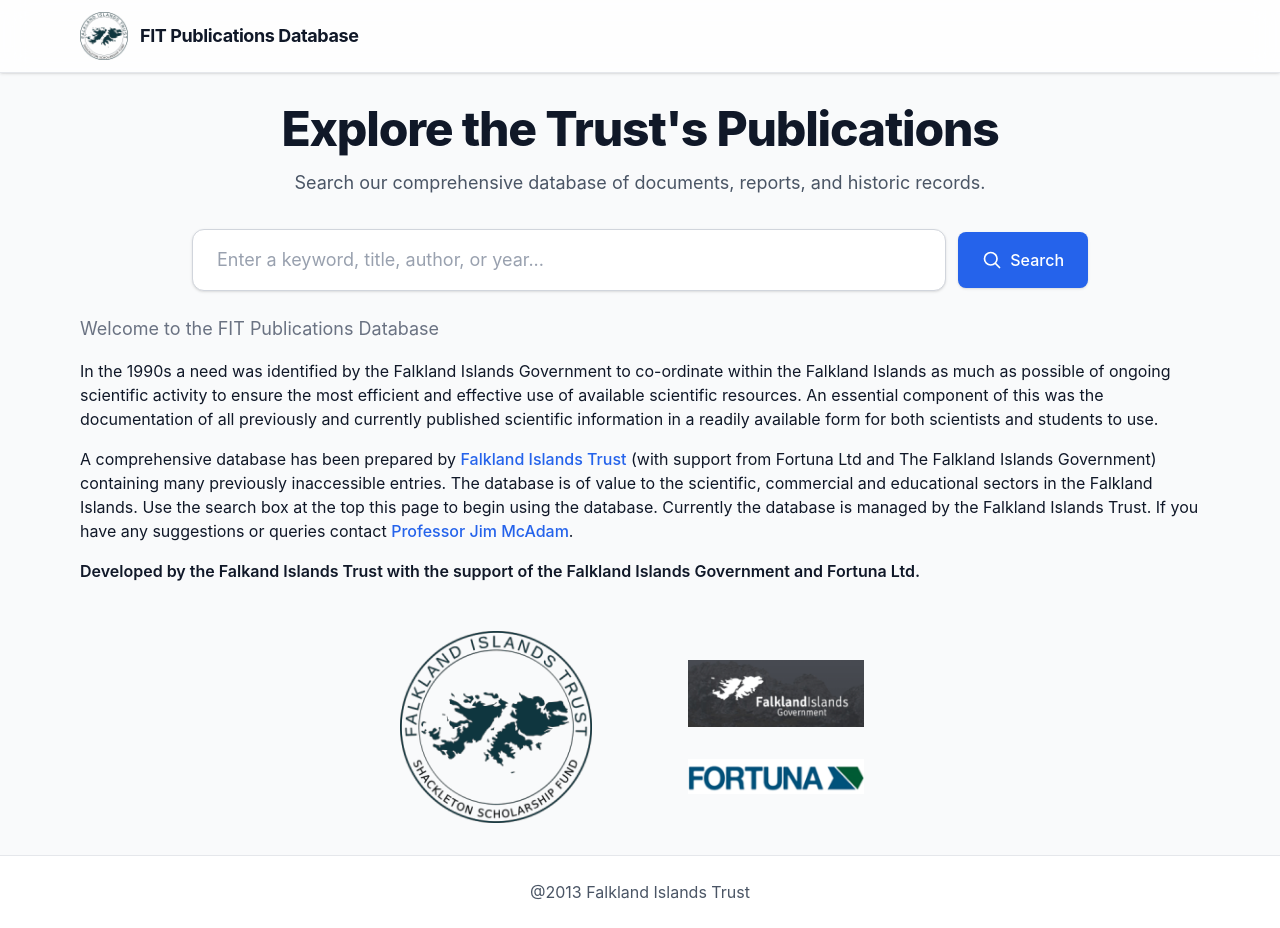
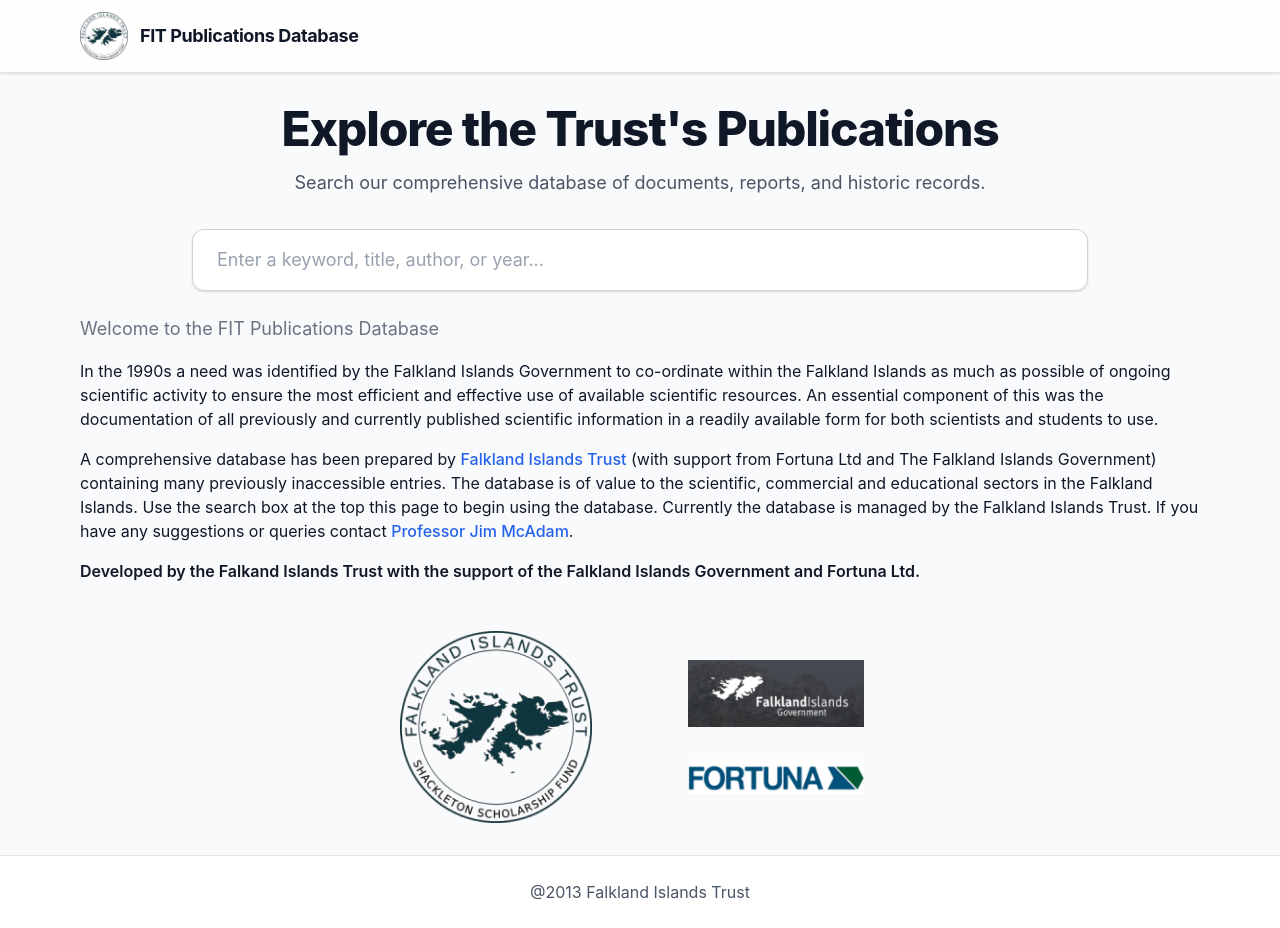
Before and after one commit to tmcadam/ukfitdb3, a React (Vite) app: page / in a window 1280 px wide. Built offline with nearby package versions, Linux system fonts and the light colour scheme.

Commit message:
Make search live on key press

```diff
--- a/src/App.jsx
+++ b/src/App.jsx
@@ -28,10 +28,20 @@ function App() {
     loadPublications();
   }, [loadPublications]);
 
-  const handleSearch = () => {
-    search(publications);
-    setCurrentView(Display.RESULTS);
-  };
+  useEffect(() => {
+    if (searchTerm.trim()) {
+      search(publications);
+      if (currentView !== Display.RESULTS) {
+        setCurrentView(Display.RESULTS);
+      }
+    }
+  }, [searchTerm, publications, currentView]);
+
+  useEffect(() => {
+    if (searchTerm.trim() === '' && currentView === Display.RESULTS) {
+      setCurrentView(Display.HOME);
+    }
+  }, [searchTerm, currentView]);
 
   const navHome = () => {
     clearSearch();
@@ -62,7 +72,6 @@ function App() {
         <Search
           searchTerm={searchTerm}
           onSearchTermChange={setSearchTerm}
-          onSearch={handleSearch}
           loadingStatus={loadingStatus}
           isHero={currentView === Display.HOME}
         />
--- a/src/components/Results.jsx
+++ b/src/components/Results.jsx
@@ -1,10 +1,40 @@
-import React, { useState } from 'react';
+import React, { useState, useRef, useEffect } from 'react';
 
 /**
  * Results component - displays search results in an expandable Card layout.
+ * Uses FLIP-style animations for smooth transitions between search states.
  */
 function Results({ results }) {
   const [expandedCard, setExpandedCard] = useState(null);
+  const prevResultsRef = useRef([]);
+  const itemRefs = useRef({});
+  const [animatingIds, setAnimatingIds] = useState(new Set());
+
+  // Track which items are new, removed, or unchanged between result sets
+  useEffect(() => {
+    const prevResults = prevResultsRef.current;
+    const prevIds = new Set(prevResults.map(r => r.id));
+    const currentIds = new Set(results.map(r => r.id));
+
+    // Find new items that need entrance animation
+    const newIds = new Set();
+    results.forEach(pub => {
+      if (!prevIds.has(pub.id)) {
+        newIds.add(pub.id);
+      }
+    });
+
+    if (newIds.size > 0) {
+      setAnimatingIds(newIds);
+      // Clear animation state after transition completes
+      const timer = setTimeout(() => {
+        setAnimatingIds(new Set());
+      }, 400);
+      return () => clearTimeout(timer);
+    }
+
+    prevResultsRef.current = results;
+  }, [results]);
 
   const toggleExpandCard = (id) => {
     setExpandedCard(expandedCard === id ? null : id);
@@ -12,7 +42,7 @@ function Results({ results }) {
 
   if (results.length === 0) {
     return (
-      <div className="text-center py-12">
+      <div className="text-center py-12 transition-opacity duration-300 ease-out">
         <p className="text-xl text-gray-500">No publications found matching your search.</p>
       </div>
     );
@@ -20,20 +50,31 @@ function Results({ results }) {
 
   return (
     <div className="w-full">
-      <div className="pb-4 font-bold text-gray-700 text-lg flex items-center justify-between">
+      <div className="pb-4 font-bold text-gray-700 text-lg flex items-center justify-between transition-opacity duration-200 ease-out">
         <span>{results.length} result{results.length === 1 ? '' : 's'} found</span>
       </div>
 
       <div className="flex flex-col gap-4">
         {results.map((pub) => {
           const isExpanded = expandedCard === pub.id;
+          const isNew = animatingIds.has(pub.id);
 
           return (
             <div
+              ref={(el) => { itemRefs.current[pub.id] = el; }}
               key={pub.id}
-              className={`bg-white rounded-xl border transition-all duration-200 overflow-hidden cursor-pointer ${
-                isExpanded ? 'border-primary shadow-md' : 'border-gray-200 shadow-sm hover:shadow-md hover:border-gray-300'
-              }`}
+              className={`
+                bg-white rounded-xl border overflow-hidden cursor-pointer
+                transition-all duration-300 ease-out
+                ${isNew
+                  ? 'opacity-0 translate-y-4'
+                  : 'opacity-100 translate-y-0'
+                }
+                ${isExpanded
+                  ? 'border-primary shadow-md'
+                  : 'border-gray-200 shadow-sm hover:shadow-md hover:border-gray-300'
+                }
+              `}
               onClick={() => toggleExpandCard(pub.id)}
             >
               {/* Card Header */}
--- a/src/components/Search.jsx
+++ b/src/components/Search.jsx
@@ -1,17 +1,12 @@
 import React from 'react';
 
 /**
- * Search component - provides search input and button.
+ * Search component - provides search input.
+ * Search is triggered automatically when the search term changes.
  */
-function Search({ searchTerm, onSearchTermChange, onSearch, loadingStatus, isHero }) {
-  const handleKeyDown = (e) => {
-    if (e.key === 'Enter') {
-      onSearch();
-    }
-  };
-
+function Search({ searchTerm, onSearchTermChange, loadingStatus, isHero }) {
   return (
-    <div className={`transition-all duration-500 ease-in-out ${isHero ? 'pb-2 md:pb-4 max-w-4xl mx-auto text-center' : 'mb-8 max-w-4xl mx-auto'}`}>
+    <div className={`${isHero ? 'pb-2 md:pb-4 max-w-4xl mx-auto text-center' : 'mb-8 max-w-4xl mx-auto'}`}>
       {isHero && (
         <div className="mb-8">
           <h1 className="text-4xl md:text-5xl font-extrabold text-gray-900 mb-4 tracking-tight">
@@ -31,31 +26,7 @@ function Search({ searchTerm, onSearchTermChange, onSearch, loadingStatus, isHer
             placeholder="Enter a keyword, title, author, or year..."
             value={searchTerm}
             onChange={(e) => onSearchTermChange(e.target.value)}
-            onKeyDown={handleKeyDown}
           />
-        </div>
-        <div className="sm:w-auto">
-          <button
-            id="searchButton"
-            onClick={onSearch}
-            disabled={loadingStatus}
-            className="w-full sm:w-auto px-6 py-4 bg-primary hover:bg-primary-dark text-white font-medium rounded-lg shadow-sm disabled:opacity-50 disabled:cursor-not-allowed focus:outline-none focus:ring-2 focus:ring-primary focus:ring-offset-2 transition-colors duration-200 flex items-center justify-center gap-2"
-          >
-            <svg
-              className="w-5 h-5"
-              fill="none"
-              stroke="currentColor"
-              viewBox="0 0 24 24"
-              strokeWidth={2}
-            >
-              <path
-                strokeLinecap="round"
-                strokeLinejoin="round"
-                d="M21 21l-5.197-5.197m0 0A7.5 7.5 0 105.196 5.196a7.5 7.5 0 0010.607 10.607z"
-              />
-            </svg>
-            <span>Search</span>
-          </button>
         </div>
       </div>
     </div>
--- a/src/index.css
+++ b/src/index.css
@@ -12,5 +12,6 @@
 @layer base {
   body {
     font-family: -apple-system, BlinkMacSystemFont, "Segoe UI", Roboto, sans-serif;
+    overflow-x: hidden;
   }
 }
```
Also changed, not shown: 1 other file (tests, documents, lock files or other folders).
